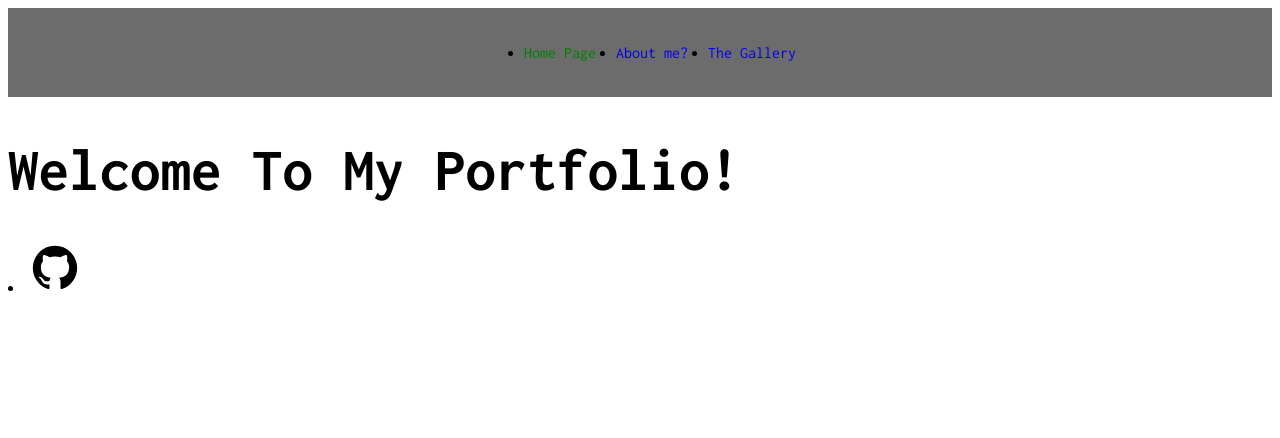
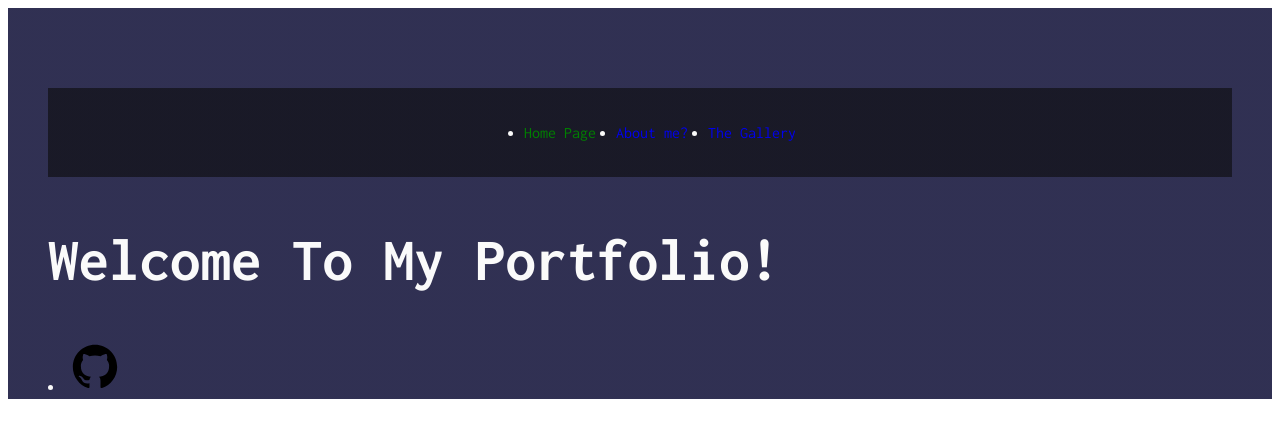
Before and after one commit to BooxStone/BooxStone.github.io, a Jekyll site: the page built from index.html, in a window 1280 px wide. Shown: the top 438 px of the page. Built offline with Jekyll 4.4.1, drawn with Linux system fonts in a browser that asks for light colours.

Commit message:
Update default.html

```diff
--- a/_layouts/default.html
+++ b/_layouts/default.html
@@ -1,6 +1,7 @@
 <!doctype html>
 <html lang="en">
   <head>
+    <section id="hero">
     <meta charset="utf-8">
     <meta name="viewport" content="width=device-width, initial-scale=1.0" />
     <title>{{ page.title }}</title>
@@ -15,4 +16,5 @@
     {% include navigation.html %}
     {{ content }}
   </body>
+  </section>
 </html>
```
